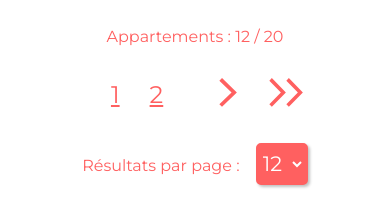
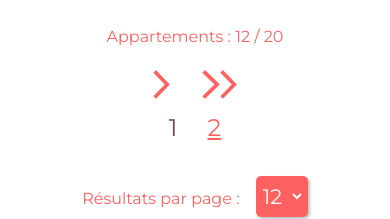
Before and after one commit to fdacheux/projet-7_kasa, a React (Create React App) app: page / in a window 390 px wide. Shown: the part 4277-4496 px from the top of the page. Built offline with nearby package versions, Linux system fonts and the light colour scheme.

Commit message:
feat(pagination component): finish responsive on pagination

```diff
--- a/src/pages/Home/Components/Pagination/Pagination.module.scss
+++ b/src/pages/Home/Components/Pagination/Pagination.module.scss
@@ -8,9 +8,15 @@
   align-items: center;
   width: 100%;
   row-gap: 24px;
-  @include large-screens {
+  @media screen and (min-width: 992px) and (max-width: 1200px) {
+    flex-direction: column;
+  }
+
+  @media screen and (min-width: 1201px){
+
       flex-direction: row;
   }
+
 }
 
 .total {
@@ -36,13 +42,26 @@
   display: flex;
   justify-content: center;
   align-items: center;
+  flex-direction: row;
+  flex-wrap: wrap-reverse;
+  @include large-screens {
+    flex-wrap: nowrap;
+  }
 }
 
-.pageNumber{
+.pageNumber {
   display: flex;
   gap: 10px;
   margin: 0 30px;
-    &__button{
+  order: -1;
+  width: 100%;
+  justify-content: center;
+  @include large-screens {
+    margin: 0 10px;
+    order: 0;
+    width: auto;
+  }
+  &__button {
     cursor: pointer;
     border: none;
     background-color: transparent;
@@ -50,27 +69,33 @@
     font-size: 1.5em;
     color: $colour-primary;
     text-decoration: underline;
+    &:disabled {
+      cursor: unset;
+      color: #804745;
+      text-decoration: none;
+    }
   }
 }
 
 .selectLimit {
   margin-bottom: 40px;
   margin-left: 12px;
-    height : 2em;
+  height: 2em;
   border-radius: 5px;
   border: $colour-primary solid 3px;
   background-color: $colour-primary;
   color: $colour-secondary;
   box-shadow: 2px 2px 3px rgba(0, 0, 0, 0.247);
-    font-size: 1.3em;;
-    &>*{
+  font-size: 1.3em;
+
+  & > * {
     font-size: 1.3em;
     color: $colour-secondary;
   }
-    &:checked{
+  &:checked {
     color: $colour-primary;
   }
-    @include medium-large-screens{
+  @include medium-large-screens {
     margin-bottom: 0;
     font-size: 1em;
   }
--- a/src/pages/Home/Components/Pagination/index.tsx
+++ b/src/pages/Home/Components/Pagination/index.tsx
@@ -2,7 +2,6 @@ import { useFindFlats } from "../../../../utils/hooks/find-flats.hook";
 import style from "./Pagination.module.scss";
 import LeftChevron from "../../../../assets/images/left-arrow-primarycolour.svg";
 import RightChevron from "../../../../assets/images/right-arrow-primarycolour.svg";
-import { useState } from "react";
 
 interface PaginationProps {
   previous: () => void;
@@ -37,7 +36,7 @@ const Pagination = ({
       </span>
       <div className={style.buttonsContainer}>
         {page > 1 && (
-          <>
+          <div className={style.backward}>
             <button
               onClick={() => firstPage()}
               className={style.paginationButtons}
@@ -64,7 +63,7 @@ const Pagination = ({
                 className={style.paginationButtons__icon}
               />
             </button>
-          </>
+          </div>
         )}
         <div className={style.pageNumber}>
           {[...Array(pageNumber)].map((x, number) => (
@@ -80,7 +79,7 @@ const Pagination = ({
         </div>
 
         {page < pageNumber && (
-          <>
+          <div className={style.forward}>
             <button onClick={() => next()} className={style.paginationButtons}>
               <img
                 src={RightChevron}
@@ -103,7 +102,7 @@ const Pagination = ({
                 className={style.paginationButtons__icon}
               />
             </button>
-          </>
+          </div>
         )}
       </div>
       <div className={style.paginationOptions}>
@@ -112,10 +111,11 @@ const Pagination = ({
           name="limite"
           id="limit"
           className={style.selectLimit}
-          onChange={(e: any) => setLimit(parseInt(e?.target?.value))}
+                  onChange={(e: any) => setLimit(parseInt(e?.target?.value))}
+                  defaultValue={limit}
         >
-          <option value="6">6</option>
-          <option value="12" selected>
+          <option value="6" >6</option>
+          <option value="12" >
             12
           </option>
           <option value="24">24</option>
```
Lines whose indentation alone changed are shown as unchanged.
